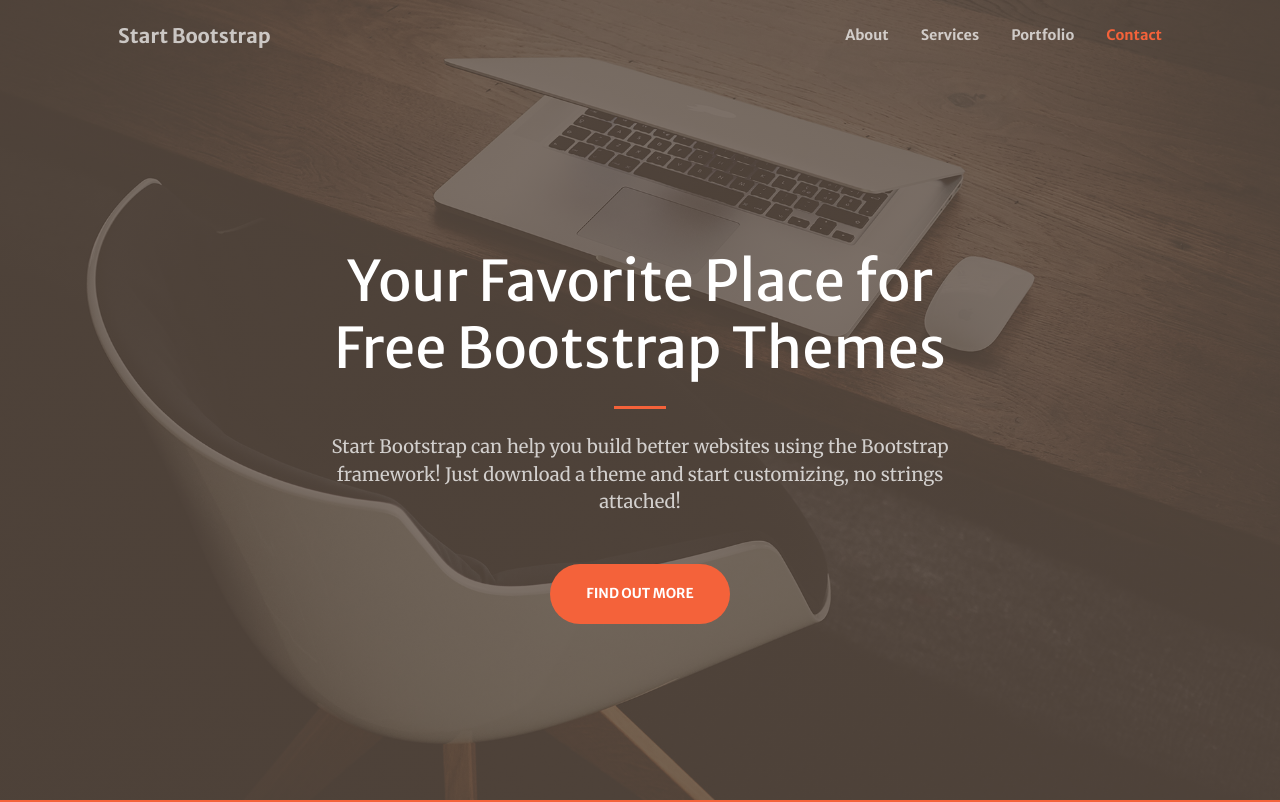
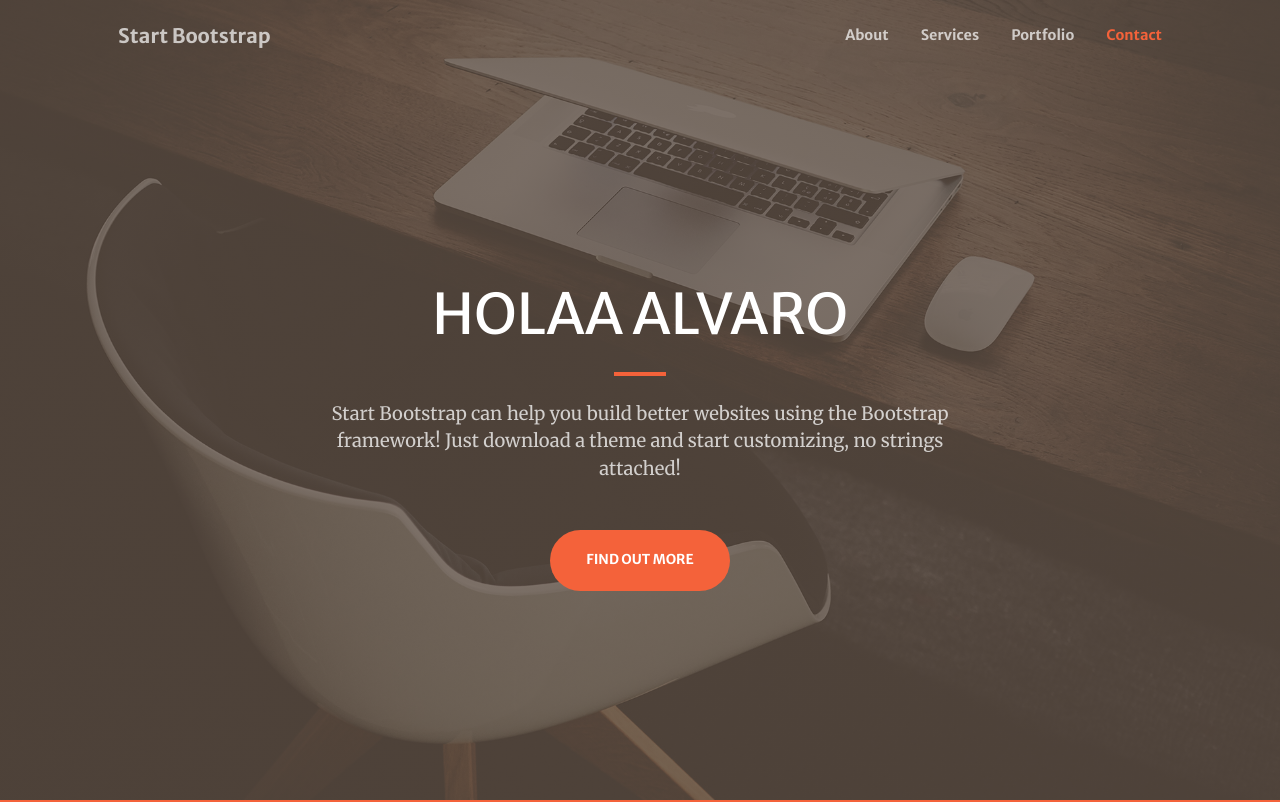
Before and after one commit to alvaroescr0008/landing, a plain HTML site: page index.html in a window 1280 px wide. Shown: the top 802 px of the page. Drawn offline with nearby package versions, Linux system fonts and the light colour scheme; some packages are replaced by stand-ins of ours; a script that the page names is missing.

Commit message:
cambio titulo

```diff
--- a/index.html
+++ b/index.html
@@ -5,7 +5,7 @@
         <meta name="viewport" content="width=device-width, initial-scale=1, shrink-to-fit=no" />
         <meta name="description" content="" />
         <meta name="author" content="" />
-        <title>Creative - Start Bootstrap Theme</title>
+        <title>TTITULO NUEVO</title>
         <!-- Favicon-->
         <link rel="icon" type="image/x-icon" href="assets/favicon.ico" />
         <!-- Bootstrap Icons-->
@@ -39,7 +39,7 @@
             <div class="container px-4 px-lg-5 h-100">
                 <div class="row gx-4 gx-lg-5 h-100 align-items-center justify-content-center text-center">
                     <div class="col-lg-8 align-self-end">
-                        <h1 class="text-white font-weight-bold">Your Favorite Place for Free Bootstrap Themes</h1>
+                        <h1 class="text-white font-weight-bold">HOLAA ALVARO</h1>
                         <hr class="divider" />
                     </div>
                     <div class="col-lg-8 align-self-baseline">
```
